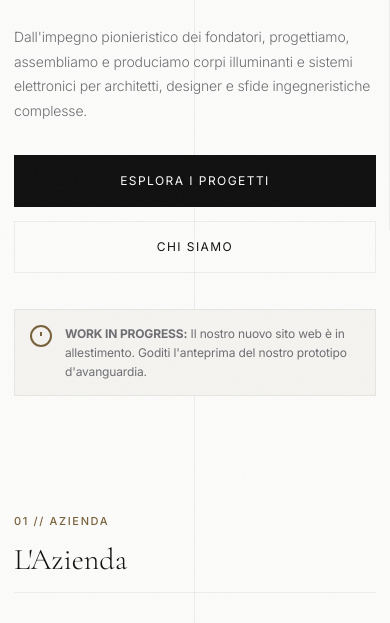
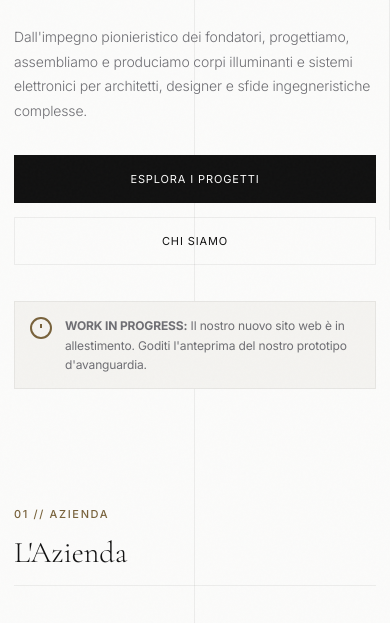
Before and after one commit to alessiocostanza3-ctrl/Ombre1, a website: page index.html in a window 390 px wide. Shown: the part 192-815 px from the top of the page. Drawn offline with nearby package versions, Linux system fonts and the light colour scheme.

Commit message:
Tighten mobile layout overflow handling

```diff
--- a/style.css
+++ b/style.css
@@ -91,6 +91,8 @@ html {
   scroll-behavior: smooth;
   scroll-padding-top: var(--header-height);
   background-color: var(--bg-primary);
+  width: 100%;
+  overflow-x: clip;
 }
 
 body {
@@ -101,6 +103,8 @@ body {
   font-weight: 300;
   line-height: 1.8;
   letter-spacing: -0.01em;
+  width: 100%;
+  max-width: 100%;
   overflow-x: hidden;
   -webkit-font-smoothing: antialiased;
   transition: background-color 0.6s ease, color 0.6s ease;
@@ -176,9 +180,13 @@ a {
 main {
   position: relative;
   z-index: 1;
+  width: 100%;
+  max-width: 100%;
+  overflow-x: clip;
 }
 
 .section-container {
+  width: 100%;
   padding: 160px 24px;
   max-width: var(--container-width);
   margin: 0 auto;
@@ -400,6 +408,7 @@ main {
 }
 
 .hero-content {
+  width: 100%;
   max-width: 800px;
   margin-top: 40px;
 }
@@ -440,6 +449,7 @@ main {
 .hero-actions {
   display: flex;
   gap: 24px;
+  width: 100%;
 }
 
 .btn {
@@ -454,6 +464,7 @@ main {
   text-transform: uppercase;
   cursor: pointer;
   transition: var(--transition-fast);
+  text-align: center;
 }
 
 .btn-primary {
@@ -480,6 +491,7 @@ main {
 
 .hero-notice-card {
   margin-top: 60px;
+  width: 100%;
   max-width: 580px;
   padding: 16px 24px;
   border: 1px solid var(--color-border);
@@ -1855,6 +1867,7 @@ html[data-theme="light"] .progetto-card-content {
 
   .hero-content {
     margin-top: 0;
+    max-width: 100%;
   }
 
   .hero-tagline {
@@ -1878,12 +1891,16 @@ html[data-theme="light"] .progetto-card-content {
     width: 100%;
     min-height: 48px;
     padding: 14px 18px;
+    white-space: normal;
+    overflow-wrap: anywhere;
+    line-height: 1.4;
   }
 
   .hero-notice-card {
     margin-top: 36px;
     padding: 16px 18px;
     align-items: flex-start;
+    max-width: 100%;
   }
 
   .nav-toggle {
@@ -1917,6 +1934,7 @@ html[data-theme="light"] .progetto-card-content {
   .nav-link {
     font-size: 13px;
     letter-spacing: 0.1em;
+    width: 100%;
   }
 
   .btn-contact {
@@ -1930,6 +1948,7 @@ html[data-theme="light"] .progetto-card-content {
   .modal-body {
     grid-template-columns: 1fr;
     gap: 28px;
+    width: 100%;
   }
 
   .azienda-main-text .lead-text,
@@ -1976,6 +1995,7 @@ html[data-theme="light"] .progetto-card-content {
 
   .servizi-grid, .progetti-grid, .cert-grid {
     grid-template-columns: 1fr;
+    width: 100%;
   }
 
   .servizio-card-advanced {
@@ -2031,6 +2051,7 @@ html[data-theme="light"] .progetto-card-content {
 
   .progetto-card-flashlight {
     height: 360px;
+    width: 100%;
   }
 
   .progetto-card-content {
@@ -2137,6 +2158,7 @@ html[data-theme="light"] .progetto-card-content {
 
   .section-container {
     padding: 72px 14px;
+    width: 100%;
   }
 
   .section-container.alt-bg > * {
@@ -2150,6 +2172,8 @@ html[data-theme="light"] .progetto-card-content {
 
   .hero-title {
     font-size: 32px;
+    max-width: 100%;
+    overflow-wrap: anywhere;
   }
 
   .section-title-asymmetric {
@@ -2166,6 +2190,7 @@ html[data-theme="light"] .progetto-card-content {
   .hero-notice-card {
     padding: 14px;
     gap: 12px;
+    width: 100%;
   }
 
   .notice-text {
@@ -2198,6 +2223,7 @@ html[data-theme="light"] .progetto-card-content {
 
   .playground-btn {
     padding: 14px;
+    width: 100%;
   }
 
   .playground-dimmer-labels {
@@ -2208,6 +2234,11 @@ html[data-theme="light"] .progetto-card-content {
 
   .progetto-card-flashlight {
     height: 320px;
+  }
+
+  .btn {
+    font-size: 11px;
+    letter-spacing: 0.08em;
   }
 
   .progetto-card-content h3 {
```
